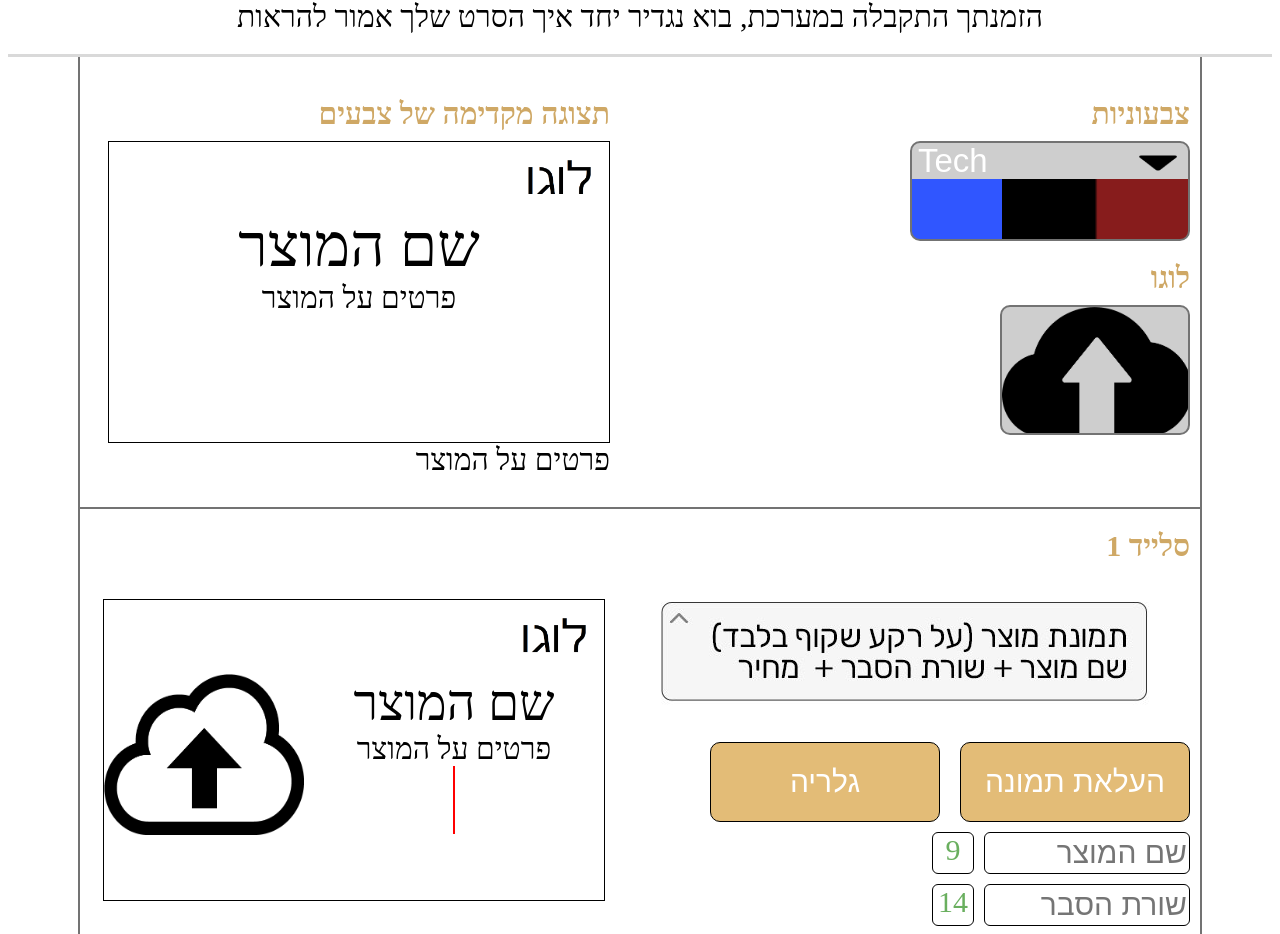
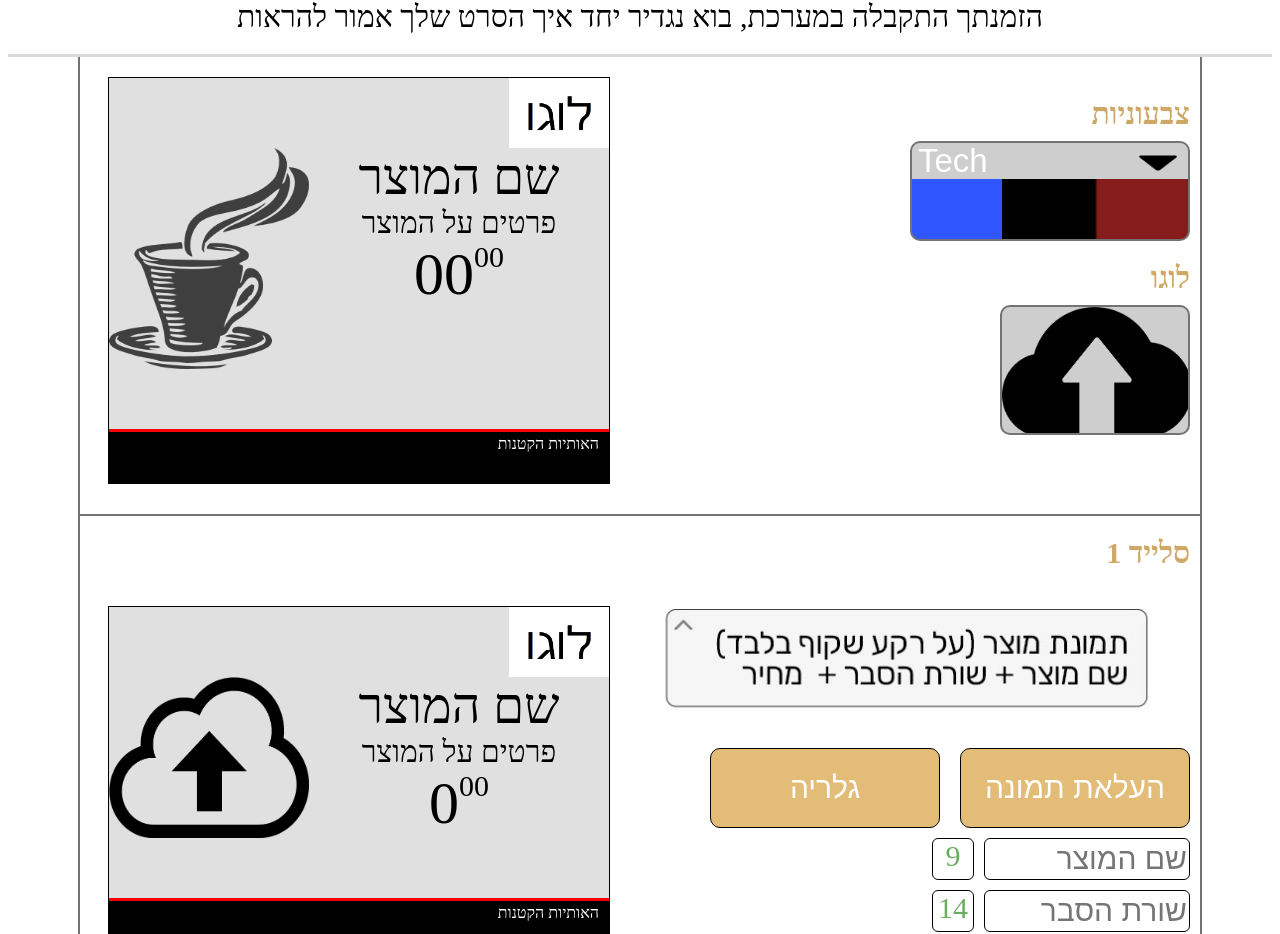
Before and after one commit to shauliperets/MovieMaker, a React (Create React App) app in the folder client/: page / in a window 1280 px wide. Shown: the part 297-1231 px from the top of the page. Built offline with nearby package versions, Linux system fonts and the light colour scheme.

Commit message:
Adding: notes & price

```diff
--- a/client/src/App.js
+++ b/client/src/App.js
@@ -22,8 +22,10 @@ function App() {
   const [backgroundSource, setBackgroundSource] = React.useState("./image-load.png");
   const [productName, setProductName] = React.useState("שם המוצר");
   const [productDetails, setProductDetails] = React.useState("פרטים על המוצר");
-  const [productPriceMajor, setProductPriceMajor] = React.useState("0");
-  const [productPriceMinor, setProductPriceMinor] = React.useState("00");
+  const [slideOneProductPriceMajor, setSlideOneProductPriceMajor] = React.useState("0");
+  const [slideOneProductPriceMinor, setSlideOneProductPriceMinor] = React.useState("00");
+  const [slideThreeProductPriceMajor, setSlideThreeProductPriceMajor] = React.useState("0");
+  const [slideThreeProductPriceMinor, setSlideThreeProductPriceMinor] = React.useState("00");
 
   React.useEffect(() => {
     //document.querySelector(".select-logo__logo").src = "./images/logo.png";
@@ -78,6 +80,22 @@ function App() {
     setProductDetails(value);
   }
 
+  function updateSlideOneProductPriceMajor(value) {
+    setSlideOneProductPriceMajor(value);
+  }
+
+  function updateSlideOneProductPriceMinor(value) {
+    setSlideOneProductPriceMinor(value);
+  }
+
+  function updateSlideThreeProductPriceMajor(value) {
+    setSlideThreeProductPriceMajor(value);
+  }
+
+  function updateSlideThreeProductPriceMinor(value) {
+    setSlideThreeProductPriceMinor(value);
+  }
+
   function uploadLogo(event) {
     console.log("image load...");
     console.log(event.target.files[0]);
@@ -126,9 +144,11 @@ function App() {
           //onLoadImage={onLoadImageClick}
           onLoadClick={openLogoPopup}
           source={loadedImage} //selet it
-          logo={logo}
+          logo={logo} //delete
+          logoSource={logoSource}
           productName={productName}
           productDetails={productDetails}
+          backgroundSource="./cup.png"
           onProductChange={updateProductName}
           onDetailsChange={updateProductDetails}
         ></SelectLogo>
@@ -137,23 +157,27 @@ function App() {
           logoSource={logoSource}
           productName={productName}
           productDetails={productDetails}
-          productPriceMajor={productPriceMajor}
-          productPriceMinor={productPriceMinor}
+          productPriceMajor={slideOneProductPriceMajor}
+          productPriceMinor={slideOneProductPriceMinor}
           backgroundSource={backgroundSource}
           onLoadClick={openBackroundPopup}
           onProductChange={updateProductName}
           onDetailsChange={updateProductDetails}
+          onMajorPriceChange={updateSlideOneProductPriceMajor}
+          onMinorPriceChange={updateSlideOneProductPriceMinor}
         ></SlideOne>
         <SlideThree
           logoSource={logoSource}
           productName={productName}
           productDetails={productDetails}
-          productPriceMajor={productPriceMajor}
-          productPriceMinor={productPriceMinor}
+          productPriceMajor={slideThreeProductPriceMajor}
+          productPriceMinor={slideThreeProductPriceMinor}
           backgroundSource={backgroundSource}
           onLoadClick={openBackroundPopup}
           onProductChange={updateProductName}
           onDetailsChange={updateProductDetails}
+          onMajorPriceChange={updateSlideThreeProductPriceMajor}
+          onMinorPriceChange={updateSlideThreeProductPriceMinor}
         ></SlideThree>
         <Popup isOpen={isColorSetPopupOpen} onClose={closePopup}>
           <ColorSet name="Tech" onSelect={selectedColorSet}></ColorSet>
--- a/client/src/Display.css
+++ b/client/src/Display.css
@@ -1,7 +1,9 @@
 .display {
   border: 1px solid black;
   width: 500px;
-  height: 300px;
+  display: flex;
+  flex-direction: column;
+  background-color: #e0e0e0;
 }
 
 .display__logo {
@@ -11,6 +13,7 @@
 .display__body {
   display: flex;
   flex-direction: row;
+  padding: 0 0 60px 0;
 }
 
 .display__details {
@@ -33,18 +36,28 @@
 }
 
 .display__product-price {
-  text-align: center;
+  display: flex;
+  flex-direction: row-reverse;
+  justify-content: center;
 }
 
 .display__product-price-major {
   font-size: 60px;
-  border: 1px solid red;
+  padding: 0;
 }
 
 .display__product-price-minor {
-  font-size: 20px;
+  font-size: 30px;
+  padding: 0;
 }
 
 .display__image {
   width: 200px;
 }
+
+.display__notes {
+  padding: 3px 10px 30px 0;
+  border-top: 3px solid red;
+  background-color: black;
+  color: white;
+}
--- a/client/src/Display.js
+++ b/client/src/Display.js
@@ -6,13 +6,14 @@ function Display(props) {
         <div className="display__details">
           <label className="display__product-name">{props.productName}</label>
           <label className="display__product-details">{props.productDetails}</label>
-          <div>
+          <div className="display__product-price">
             <label className="display__product-price-major">{props.productPriceMajor}</label>
             <label className="display__product-price-minor">{props.productPriceMinor}</label>
           </div>
         </div>
         <img className="display__image" src={props.backgroundSource}></img>
       </div>
+      <label className="display__notes">האותיות הקטנות</label>
     </div>
   );
 }
--- a/client/src/SelectLogo.js
+++ b/client/src/SelectLogo.js
@@ -1,3 +1,5 @@
+import Display from "./Display";
+
 function SelectLogo(props) {
   return (
     <div className="select-logo">
@@ -17,13 +19,14 @@ function SelectLogo(props) {
         <button className="select-logo__upload-button" onClick={props.onLoadClick}></button>
       </div>
       <div className="select-logo__display">
-        <h2 className="select-logo__title">תצוגה מקדימה של צבעים</h2>
-        <div className="select-logo__presentation">
-          {props.logo}
-          <label className="select-logo__display-product-name">שם המוצר</label>
-          <label className="select-logo__display-product-details">פרטים על המוצר</label>
-        </div>
-        <label className="select-logo__display-product-details">פרטים על המוצר</label>
+        <Display
+          logoSource={props.logoSource}
+          productName="שם המוצר"
+          productDetails="פרטים על המוצר"
+          productPriceMajor="00"
+          productPriceMinor="00"
+          backgroundSource={props.backgroundSource}
+        ></Display>
       </div>
     </div>
   );
--- a/client/src/SlideOne.css
+++ b/client/src/SlideOne.css
@@ -12,6 +12,7 @@
 .slide-one__sidebar {
   display: flex;
   flex-direction: column;
+  width: 580px;
 }
 
 .slide-one__title {
--- a/client/src/SlideOne.js
+++ b/client/src/SlideOne.js
@@ -44,13 +44,28 @@ function SlideOne(props) {
             </label>
           </div>
           <div className="slide-one__input-line">
-            <input className="slide-one__input slide-one__input_text" type="text"></input>
+            <input
+              className="slide-one__input slide-one__input_text"
+              type="text"
+              value={props.slideOneProductPriceMajor}
+              onChange={(event) => {
+                console.log("major price...");
+                props.onMajorPriceChange(event.target.value);
+              }}
+            ></input>
             <label className="slide-one__label" type="text">
               4
             </label>
           </div>
           <div className="slide-one__input-line">
-            <input className="slide-one__input slide-one__input_text" type="text"></input>
+            <input
+              className="slide-one__input slide-one__input_text"
+              type="text"
+              value={props.slideOneProductPriceMinor}
+              onChange={(event) => {
+                props.onMinorPriceChange(event.target.value);
+              }}
+            ></input>
             <label className="slide-one__label" type="text">
               2
             </label>
@@ -73,6 +88,8 @@ function SlideOne(props) {
           logoSource={props.logoSource}
           productName={props.productName}
           productDetails={props.productDetails}
+          productPriceMajor={props.productPriceMajor}
+          productPriceMinor={props.productPriceMinor}
           backgroundSource={props.backgroundSource}
           onLoadClick={props.openBackroundPopup}
           onProductChange={props.updateProductName}
--- a/client/src/SlideThree.js
+++ b/client/src/SlideThree.js
@@ -42,13 +42,27 @@ function SlideThree(props) {
             </label>
           </div>
           <div className="slide-three__input-line">
-            <input className="slide-three__input slide-three__input_text" type="text"></input>
+            <input
+              className="slide-three__input slide-three__input_text"
+              type="text"
+              value={props.slideThreeProductPriceMajor}
+              onChange={(event) => {
+                props.onMajorPriceChange(event.target.value);
+              }}
+            ></input>
             <label className="slide-three__label" type="text">
               4
             </label>
           </div>
           <div className="slide-three__input-line">
-            <input className="slide-three__input slide-three__input_text" type="text"></input>
+            <input
+              className="slide-three__input slide-three__input_text"
+              type="text"
+              value={props.slideThreeProductPriceMinor}
+              onChange={(event) => {
+                props.onMinorPriceChange(event.target.value);
+              }}
+            ></input>
             <label className="slide-three__label" type="text">
               2
             </label>
```
Also changed, not shown: client/public/cup.png, client/src/images/cup.png.
